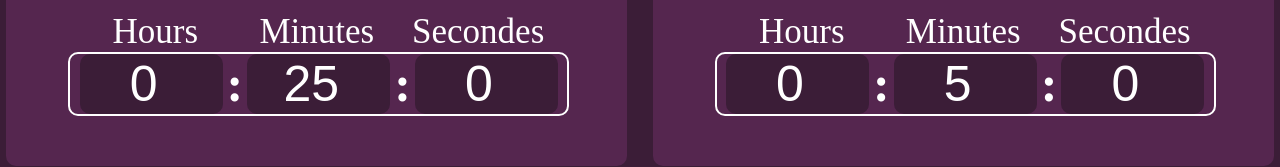
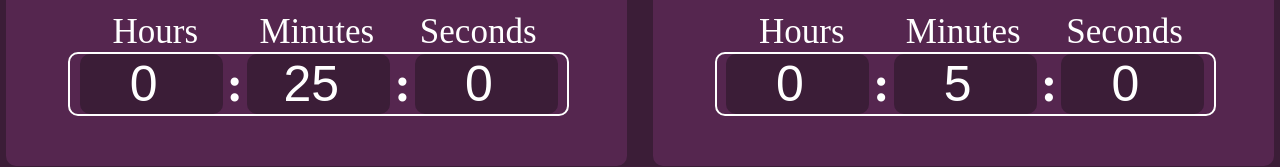
Before and after one commit to Pou-1/Pomodoro, a plain HTML site: page index.html in a window 1280 px wide. Both pictures are taken after a click on the button "Modify time". Shown: the part 313-480 px from the top of the page. Drawn offline with Linux system fonts and the light colour scheme.

Commit message:
Change grammar problems

```diff
--- a/index.html
+++ b/index.html
@@ -41,7 +41,7 @@
                         <div class="DivLabel">
                             <label for="TravailHours">Hours</label>
                             <label for="TravailMinutes">Minutes</label>
-                            <label for="TravailSecondes">Secondes</label>
+                            <label for="TravailSecondes">Seconds</label>
                         </div>
                         <div id="Modifier2" class="Temps">
                             <input class="ModifInput" type="number" placeholder="Hours" id="TravailHours" value="0" max="60" min="0">
@@ -60,7 +60,7 @@
                         <div class="DivLabel">
                             <label for="PauseHours">Hours</label>
                             <label for="PauseMinutes">Minutes</label>
-                            <label for="PauseSecondes">Secondes</label>
+                            <label for="PauseSecondes">Seconds</label>
                         </div>
                         <div id="Modifier4" class="Temps">
                             <input class="ModifInput" type="number" placeholder="Hours" id="PauseHours" value="0" max="60" min="0">
```
Also changed, not shown: 1 other file.
